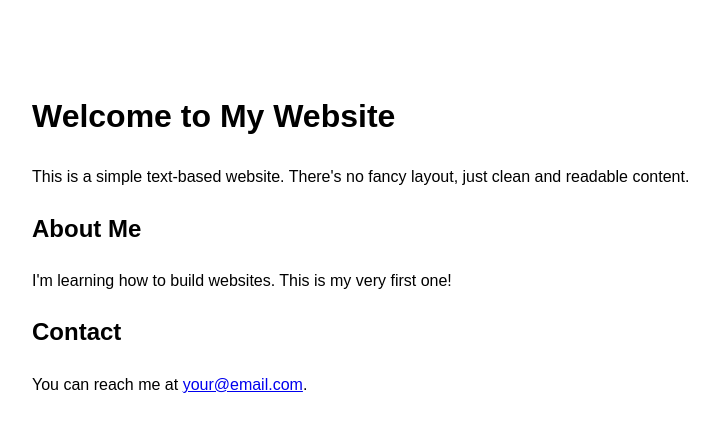
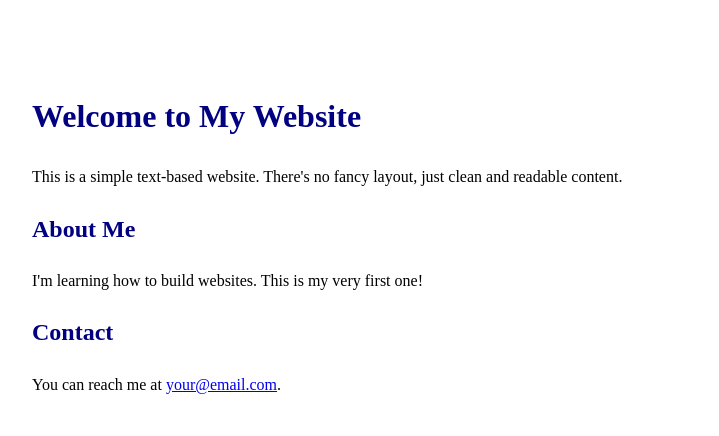
Before and after one commit to naiqvist/naiqvist.github.io, a plain HTML site: page index.html in a window 1280 px wide. Shown: the whole page, without its empty margins (208-927 px from the left). Drawn offline with Linux system fonts and the light colour scheme.

Commit message:
Update index.html

```diff
--- a/index.html
+++ b/index.html
@@ -5,11 +5,24 @@
   <title>My Simple Website</title>
   <style>
     body {
-      font-family: Arial, sans-serif;
+      font-family: "Times New Roman", Times, serif;
       line-height: 1.6;
       max-width: 800px;
       margin: 50px auto;
       padding: 20px;
+      color: #000000;
+      background-color: #FFFFFF;
+    }
+    h1, h2 {
+      font-weight: bold;
+      color: #000080; /* deep 90s blue */
+    }
+    a {
+      color: #0000EE; /* classic link blue */
+      text-decoration: underline;
+    }
+    a:visited {
+      color: #551A8B; /* classic purple visited link */
     }
   </style>
 </head>
```
